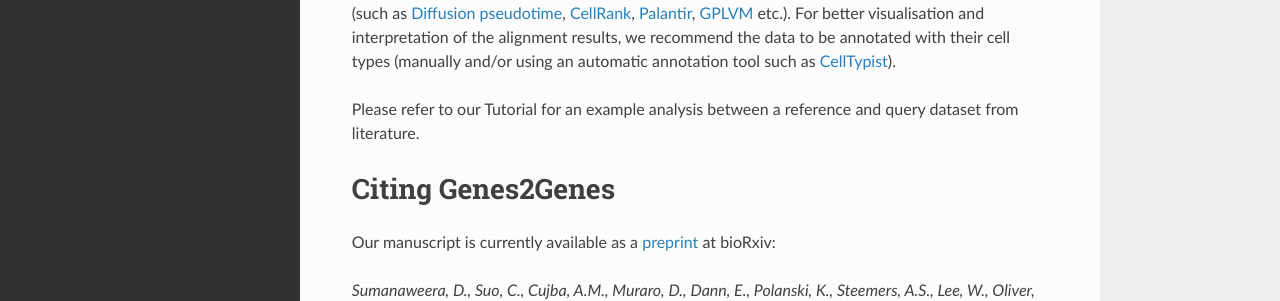
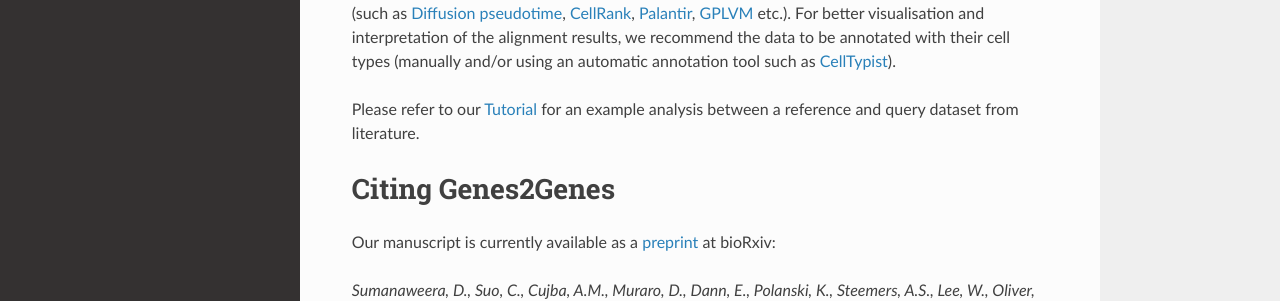
Before and after one commit to Teichlab/Genes2Genes, a Sphinx documentation site: the page built from doc/index.rst, in a window 1280 px wide and 900 px high, scrolled down 3655 px. Shown: the part 419-720 px from the top of the window. Built offline with Sphinx 7.4.7 and the Read the Docs theme 2.0.0, drawn with Linux system fonts in a browser that asks for light colours; pages that are not in the unit, such as notebooks, are missing from menus; part of the change alters nothing that is shown.

```diff
--- a/doc/index.rst
+++ b/doc/index.rst
@@ -108,7 +108,7 @@ G2G takes reference and query input data as ``anndata`` objects, where each ``ad
 The user can estimate pseudotime of the cells in their datasets  using any suitable method available (such as `Diffusion pseudotime <https://scanpy.readthedocs.io/en/stable/generated/scanpy.tl.dpt.html>`_, `CellRank <https://github.com/theislab/cellrank>`_, `Palantir <https://github.com/dpeerlab/Palantir>`_,  `GPLVM <https://pyro.ai/examples/gplvm.html>`_ etc.).
 For better visualisation and interpretation of the alignment results, we recommend the data to be annotated with their cell types (manually and/or using an automatic annotation tool such as `CellTypist <https://www.celltypist.org>`_).
 
-Please refer to our Tutorial for an example analysis between a reference and query dataset from literature.
+Please refer to our `Tutorial <https://github.com/Teichlab/Genes2Genes/blob/8ab6962acca761e077ff07186b0829f964622f00/notebooks/Tutorial.ipynb>`_ for an example analysis between a reference and query dataset from literature.
 
 Citing Genes2Genes
 ===========
```
